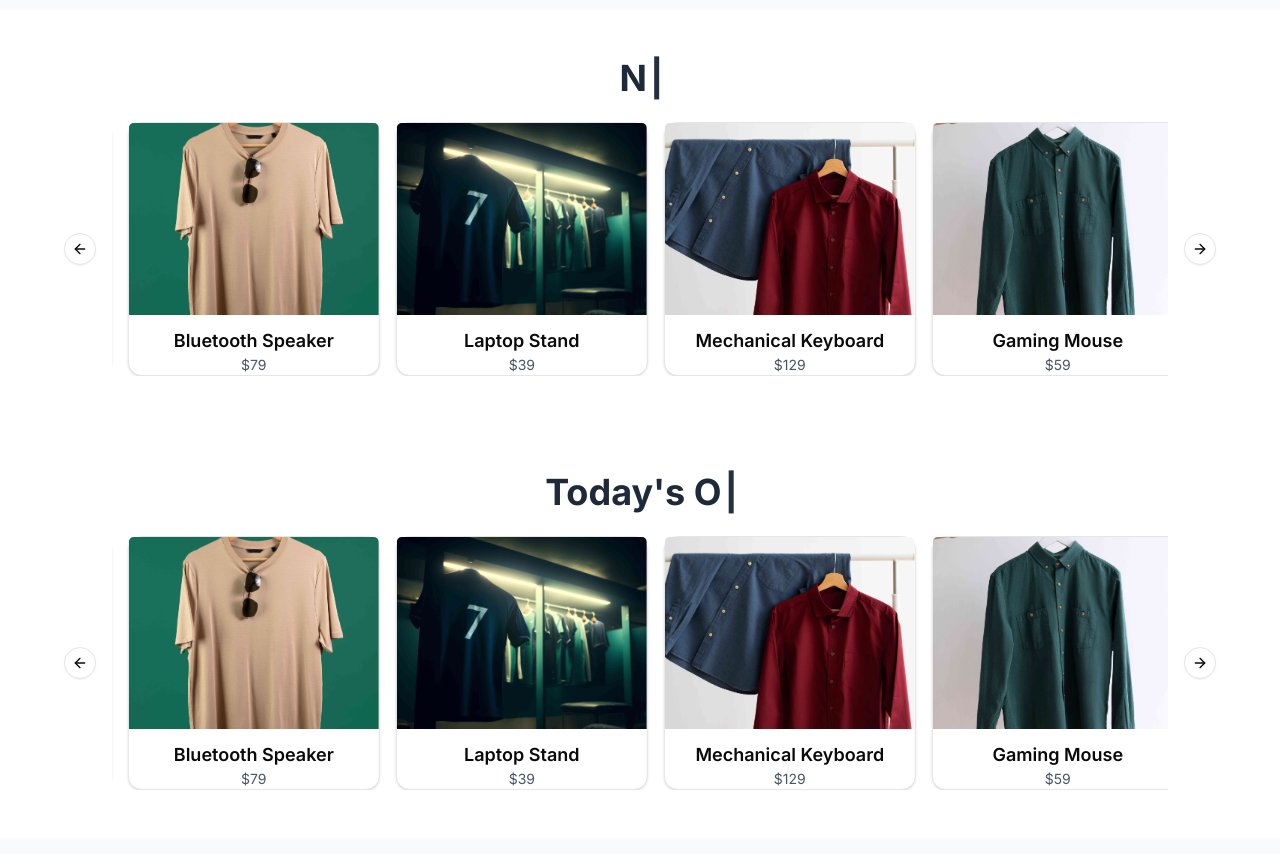
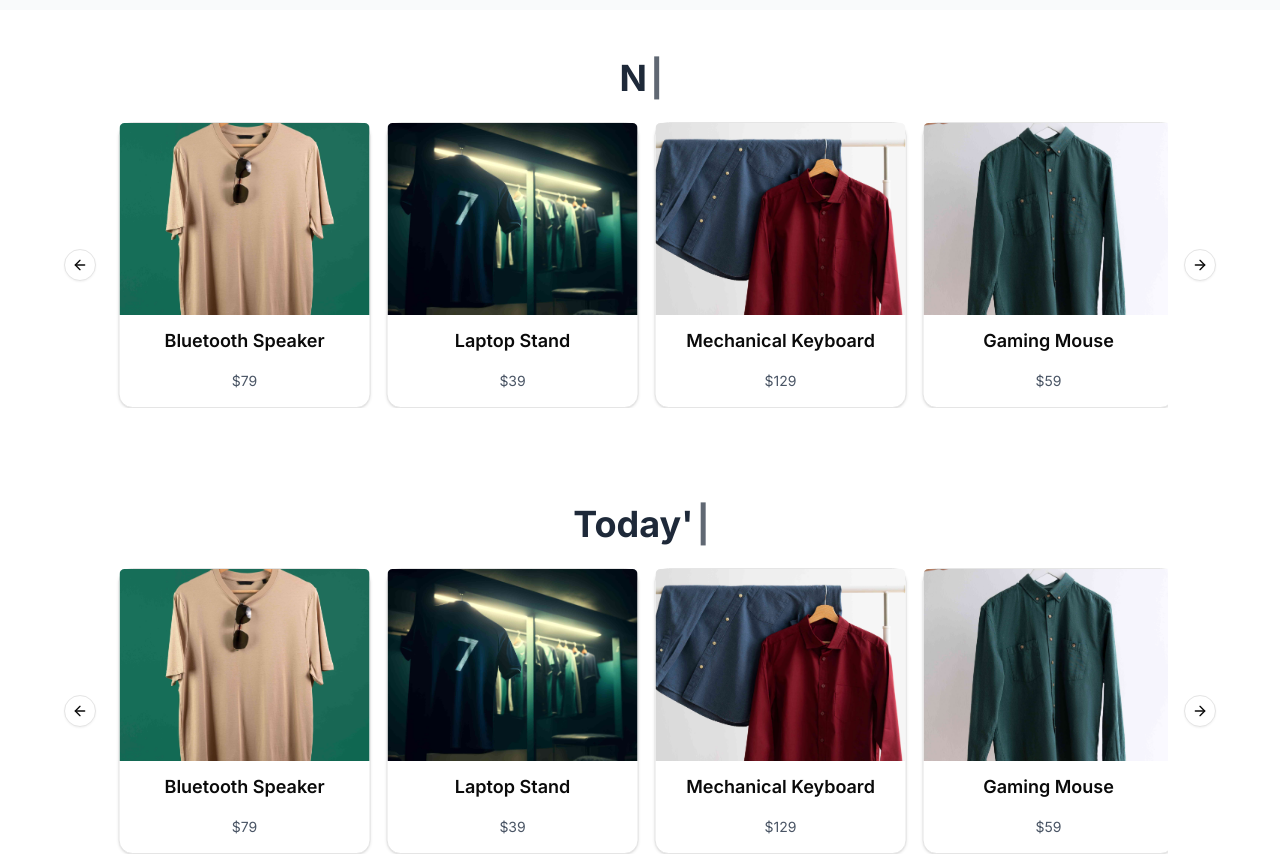
Before and after one commit to saurabh9887/JShop-shoppingAPP, a React (Vite) app in the folder ui/: page / in a window 1280 px wide. Shown: the part 1360-2214 px from the top of the page. Built offline with nearby package versions, Linux system fonts and the light colour scheme.

Commit message:
minor navigations

```diff
--- a/ui/src/Comp/ProductGrid/ProductGrid.jsx
+++ b/ui/src/Comp/ProductGrid/ProductGrid.jsx
@@ -117,7 +117,7 @@ export function ProductGrid({ title }) {
                     <span className="text-base sm:text-lg font-semibold text-center">
                       {product.name}
                     </span>
-                    <span className="text-sm text-gray-600">
+                    <span className="text-sm text-gray-600 py-4">
                       {product.price}
                     </span>
                     {/* <Button className="mt-3 w-full">Add to Cart</Button> */}
--- a/ui/src/pages/Cart.jsx
+++ b/ui/src/pages/Cart.jsx
@@ -1,10 +1,13 @@
 import React, { useEffect } from "react";
 import { Trash2 } from "lucide-react";
 import { useCartStore } from "@/store/cartStore";
+import { useNavigate } from "react-router-dom";
 
 const CartPage = () => {
   const { cartItems, removeFromCart, updateQuantity, getTotal } =
     useCartStore();
+
+  const navigate = useNavigate();
 
   useEffect(() => {
     window.scrollTo({ top: 0, behavior: "smooth" });
@@ -109,7 +112,10 @@ const CartPage = () => {
 
             {/* Checkout */}
             <div className="mt-8 flex justify-end">
-              <button className="bg-black text-white px-8 py-2 rounded-lg hover:bg-gray-800 transition">
+              <button
+                onClick={() => navigate("/checkout")}
+                className="bg-black text-white px-8 py-2 rounded-lg hover:bg-gray-800 transition"
+              >
                 Checkout
               </button>
             </div>
--- a/ui/src/pages/SingleProduct.jsx
+++ b/ui/src/pages/SingleProduct.jsx
@@ -9,6 +9,7 @@ import CounterComp from "@/Comp/CounterComp";
 import FunkySection from "@/Comp/FunckySection";
 import { useCartStore } from "@/Store/CartStore";
 import { toast } from "sonner";
+import { useNavigate } from "react-router-dom";
 
 const FreeReturnSlab = () => {
   return (
@@ -625,7 +626,7 @@ const SingleProduct = () => {
   // Track the currently displayed main image
 
   const { cartItems, addToCart } = useCartStore();
-  const [count, setCount] = useState(0);
+  const [count, setCount] = useState(1);
   const [activeSize, setActiveSize] = useState(0);
   const sizes = ["S", "M", "L", "XL", "XXL"];
 
@@ -651,6 +652,7 @@ const SingleProduct = () => {
     addedAt: new Date().toISOString(), // optional, helps for tracking
   });
   const [mainImage, setMainImage] = useState(product.images[0]);
+  const navigate = useNavigate();
 
   useEffect(() => {
     window.scrollTo({ top: 0, behavior: "smooth" });
@@ -808,7 +810,10 @@ const SingleProduct = () => {
               Add to cart
             </button>
 
-            <button className="bg-white hover:bg-gray-50 text-green-600 font-semibold py-4 px-6 rounded-lg transition-all cursor-pointer flex-1 border-2 border-green-700">
+            <button
+              onClick={() => navigate("/checkout")}
+              className="bg-white hover:bg-gray-50 text-green-600 font-semibold py-4 px-6 rounded-lg transition-all cursor-pointer flex-1 border-2 border-green-700"
+            >
               Buy now
             </button>
 
```
